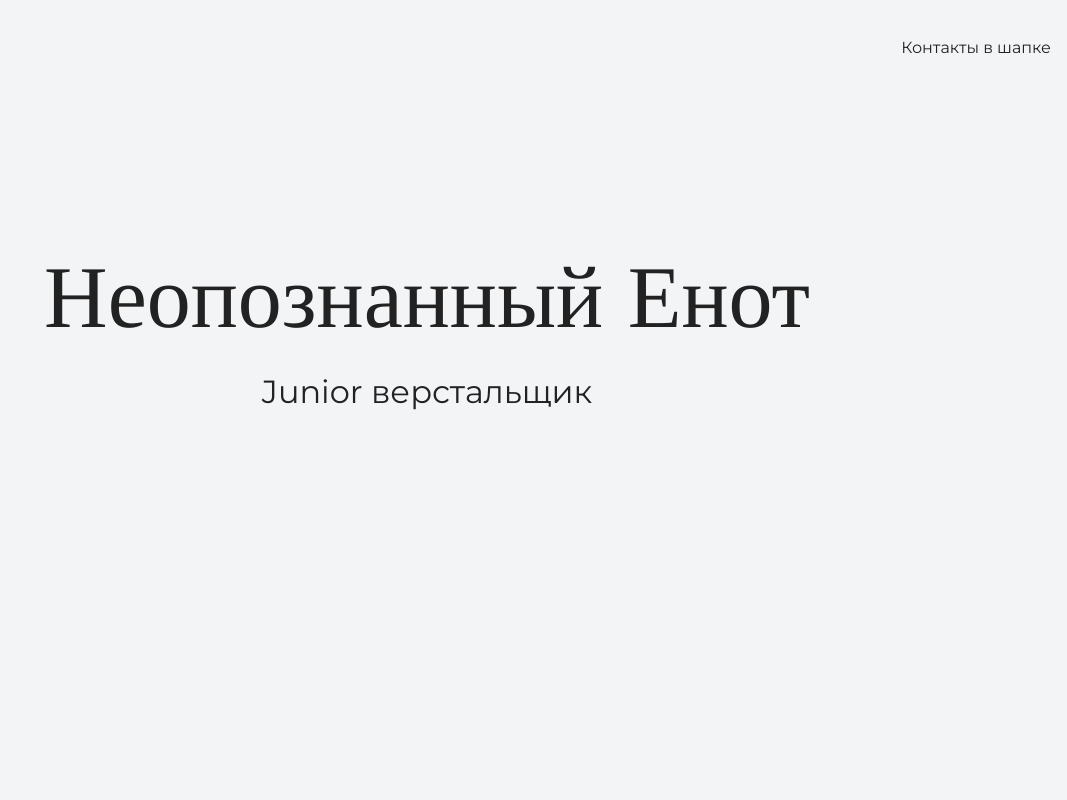
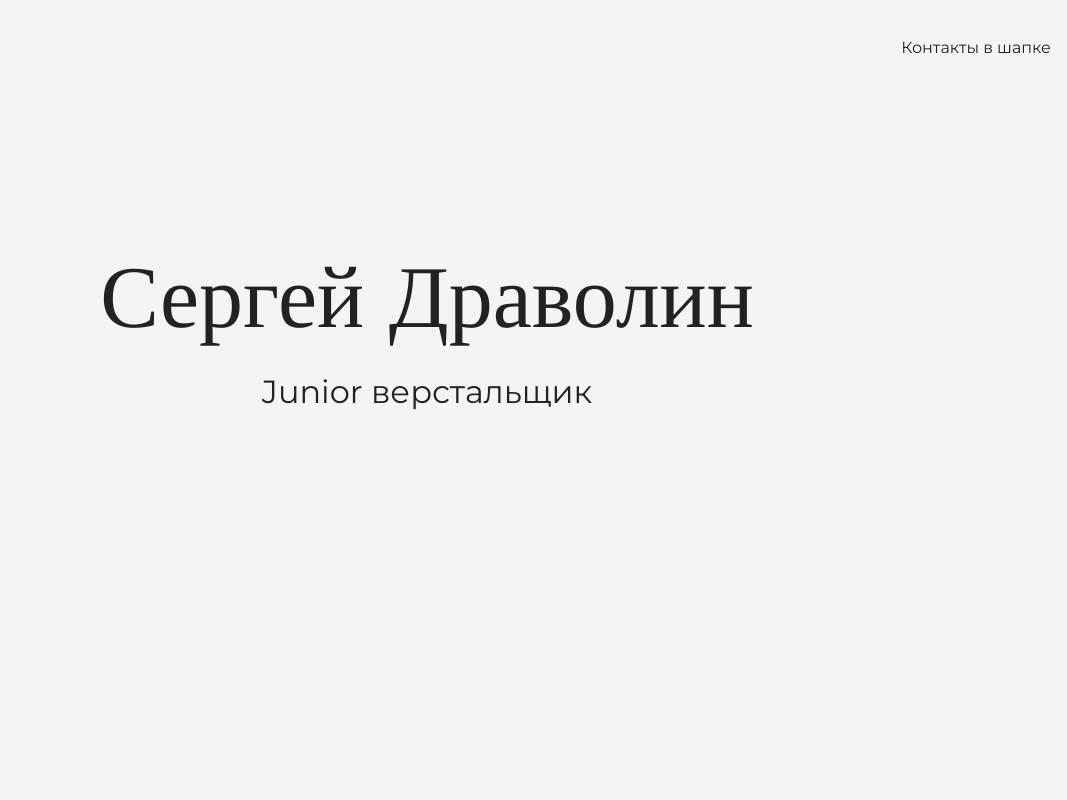
Before and after one commit to SergeyDravolin/My-site, a plain HTML site: page index.html in a window 1280 px wide. Shown: the top 800 px of the page, without its empty margins (213-1280 px from the left). Drawn offline with nearby package versions, Linux system fonts and the light colour scheme.

Commit message:
Меняю текст на главной

```diff
--- a/index.html
+++ b/index.html
@@ -16,7 +16,7 @@
 
     <section class="hero-image">
       <div class="container">
-      <h1 class="heading">Неопознанный Енот</h1>
+      <h1 class="heading">Сергей Драволин</h1>
       <p>Junior верстальщик</p>
       </div>
     </section>
```
